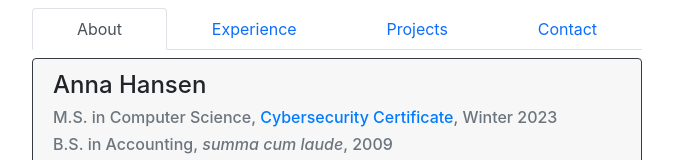
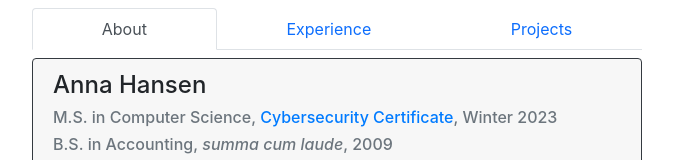
Before and after one commit to annahansen229/Profile, a React (Create React App) app: page / in a window 1280 px wide. Shown: the top 160 px of the page, without its empty margins (303-976 px from the left). Built offline with nearby package versions, Linux system fonts and the light colour scheme.

Commit message:
remove incomplete contact form from nav bar (need to implement submit function)

```diff
--- a/src/components/navbar.js
+++ b/src/components/navbar.js
@@ -1,5 +1,4 @@
 import Nav from "react-bootstrap/Nav"
-import { useState } from "react"
 import { NavLink } from "react-router-dom"
 
 export default function Navbar() {
@@ -24,11 +23,11 @@ export default function Navbar() {
           Projects
         </Nav.Link>
       </Nav.Item>
-      <Nav.Item>
+      {/* <Nav.Item>
         <Nav.Link as={NavLink} to="/contact">
           Contact
         </Nav.Link>
-      </Nav.Item>
+      </Nav.Item> */}
     </Nav>
   )
 }
```
